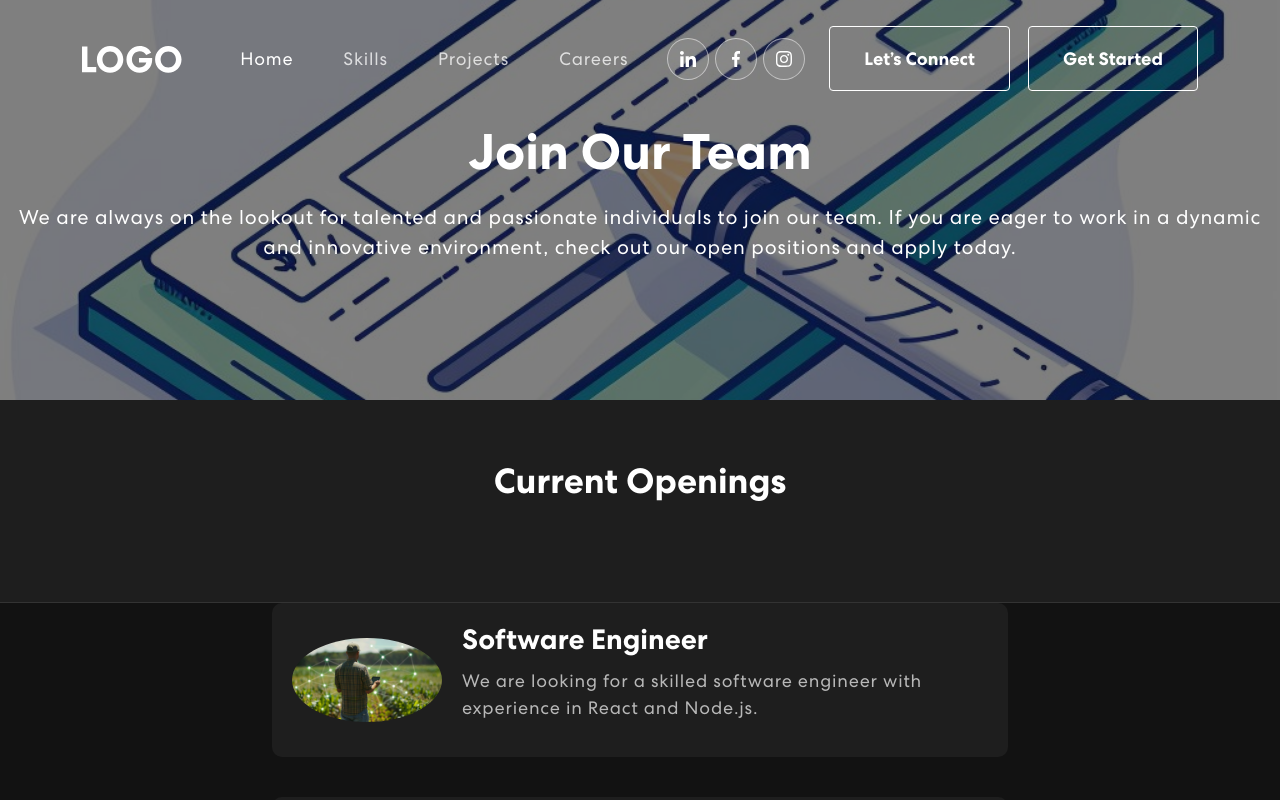
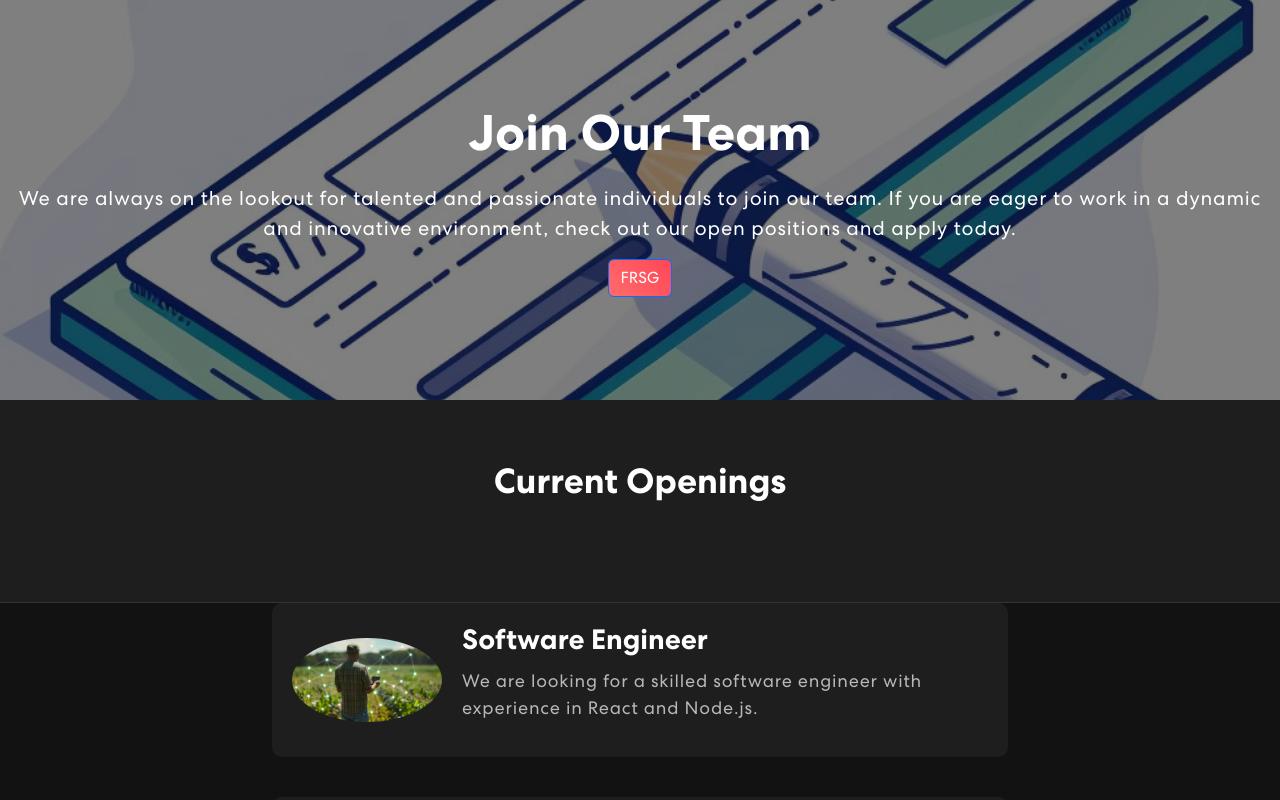
Before and after one commit to Absar69/REACT-FRSG-PORTFOLIO, a React (Create React App) app: page /careers in a window 1280 px wide. Shown: the top 800 px of the page. Built offline with nearby package versions, Linux system fonts and the light colour scheme.

Commit message:
some imp changes

```diff
--- a/src/App.css
+++ b/src/App.css
@@ -1005,3 +1005,91 @@ nav.navbar .navbar-toggler[aria-expanded="true"] .navbar-toggler-icon {
     font-size: 16px;
   }
 }
+
+
+/* General button styles */
+.ret-button {
+  display: inline-block;
+  padding: 12px 24px;
+  font-size: 16px;
+  font-weight: bold;
+  text-transform: uppercase;
+  text-align: center;
+  color: #fff;
+  background-color: #ff6b6b;
+  border: none;
+  border-radius: 25px;
+  cursor: pointer;
+  transition: all 0.3s ease;
+}
+
+/* Hover and focus states */
+.ret-button:hover,
+.ret-button:focus {
+  background-color: #ff4757;
+  transform: translateY(-2px);
+  box-shadow: 0 4px 15px rgba(255, 107, 107, 0.4);
+}
+
+/* Active state */
+.ret-button:active {
+  background-color: #ff3636;
+  transform: translateY(0);
+  box-shadow: 0 2px 10px rgba(255, 107, 107, 0.2);
+}
+
+/* Button with gradient */
+.ret-button-gradient {
+  background: linear-gradient(45deg, #ff6b6b, #ff4757);
+}
+
+.ret-button-gradient:hover, .ret-button-gradient:focus {
+  background: linear-gradient(45deg, #ff4757, #ff3636);
+}
+
+/* Button with shadow */
+.ret-button-shadow {
+  box-shadow: 0 8px 30px rgba(255, 107, 107, 0.5);
+}
+
+.ret-button-shadow:hover, .ret-button-shadow:focus {
+  box-shadow: 0 12px 40px rgba(255, 107, 107, 0.7);
+}
+
+/* Animated button */
+.ret-button-animated {
+  position: relative;
+  overflow: hidden;
+}
+
+.ret-button-animated::before {
+  content: '';
+  position: absolute;
+  top: 0;
+  left: -100%;
+  width: 100%;
+  height: 100%;
+  background: rgba(255, 255, 255, 0.2);
+  transition: left 0.4s ease;
+}
+
+.ret-button-animated:hover::before {
+  left: 100%;
+}
+
+/* Large buttons */
+.ret-button-large {
+  padding: 16px 32px;
+  font-size: 18px;
+}
+
+/* Small buttons */
+.ret-button-small {
+  padding: 8px 16px;
+  font-size: 14px;
+}
+
+/* Button with rounded corners */
+.ret-button-rounded {
+  border-radius: 50px;
+}
--- a/src/App.js
+++ b/src/App.js
@@ -15,10 +15,11 @@ function App() {
   return (
 
       <div className="App">
-        <NavBar />
+
         <Routes>
           <Route path="/" element={
             <>
+               <NavBar />
               <Header />
               <Technology />
               <Projects />
@@ -27,6 +28,7 @@ function App() {
               <Footer />
             </>
           } />
+
           <Route path="/project-details" element={<ProjectDetails />} />
           <Route path="/careers" element={<Careers />} />
         </Routes>
--- a/src/components/Careers.js
+++ b/src/components/Careers.js
@@ -1,11 +1,14 @@
 import React from 'react';
-import { Container, Row, Col, Image } from 'react-bootstrap';
+import { Container, Row, Col, Image, Button  } from 'react-bootstrap';
+import { useNavigate } from 'react-router-dom';
 import heroImage from '../assets/img/c4.jpg';
 import softwareEngineerImage from '../assets/img/c1.jpg';
 import dataScientistImage from '../assets/img/c2.jpg';
 import projectManagerImage from '../assets/img/c3.jpg';
 
 export const Careers = () => {
+  const navigate = useNavigate();
+
     return (
       <section className="careers">
         <div className="hero-section">
@@ -15,6 +18,7 @@ export const Careers = () => {
             <p className="intro-text">
               We are always on the lookout for talented and passionate individuals to join our team. If you are eager to work in a dynamic and innovative environment, check out our open positions and apply today.
             </p>
+            <Button className="ret-button ret-button-gradient ret-button-animated ret-button-large" onClick={() => navigate('/')}>FRSG</Button>
           </div>
         </div>
         <div className="intro-section">
--- a/src/components/ProjectDetails.js
+++ b/src/components/ProjectDetails.js
@@ -1,10 +1,13 @@
 import React from 'react';
-import { Container, Row, Col, Image } from 'react-bootstrap';
+import { Container, Row, Col, Image, Button } from 'react-bootstrap';
+import { useNavigate } from 'react-router-dom';
 import projectImage1 from '../assets/img/project-img1.png';
 import projectImage2 from '../assets/img/project-img2.png';
 import projectImage3 from '../assets/img/project-img3.png';
 
 export const ProjectDetails = () => {
+
+  const navigate = useNavigate();
   return (
     <section className="project-details">
       <Container>
@@ -14,6 +17,7 @@ export const ProjectDetails = () => {
             <p className="intro-text">
               Welcome to our projects page! Here, you will find a showcase of our latest and greatest work. Each project is a testament to our dedication, expertise, and passion for delivering top-notch solutions. Dive in and explore the details of each project to see how we bring ideas to life.
             </p>
+            <Button className="ret-button ret-button-gradient ret-button-animated ret-button-large" onClick={() => navigate('/')}>FRSG</Button>
           </Col>
         </Row>
         <Row className="justify-content-center">
--- a/src/components/Projects.js
+++ b/src/components/Projects.js
@@ -142,7 +142,7 @@ export const Projects = () => {
 
 
                     <Tab.Pane eventKey="third">
-                      <p> habiba Lorem ipsum dolor sit amet consectetur adipisicing elit. Cumque quam, quod neque provident velit, rem explicabo excepturi id illo molestiae blanditiis, eligendi dicta officiis asperiores delectus quasi inventore debitis quo.</p>
+                      <p> Lorem ipsum dolor sit amet consectetur adipisicing elit. Cumque quam, quod neque provident velit, rem explicabo excepturi id illo molestiae blanditiis, eligendi dicta officiis asperiores delectus quasi inventore debitis quo.</p>
                     </Tab.Pane>
                   </Tab.Content>
                 </Tab.Container>
```
